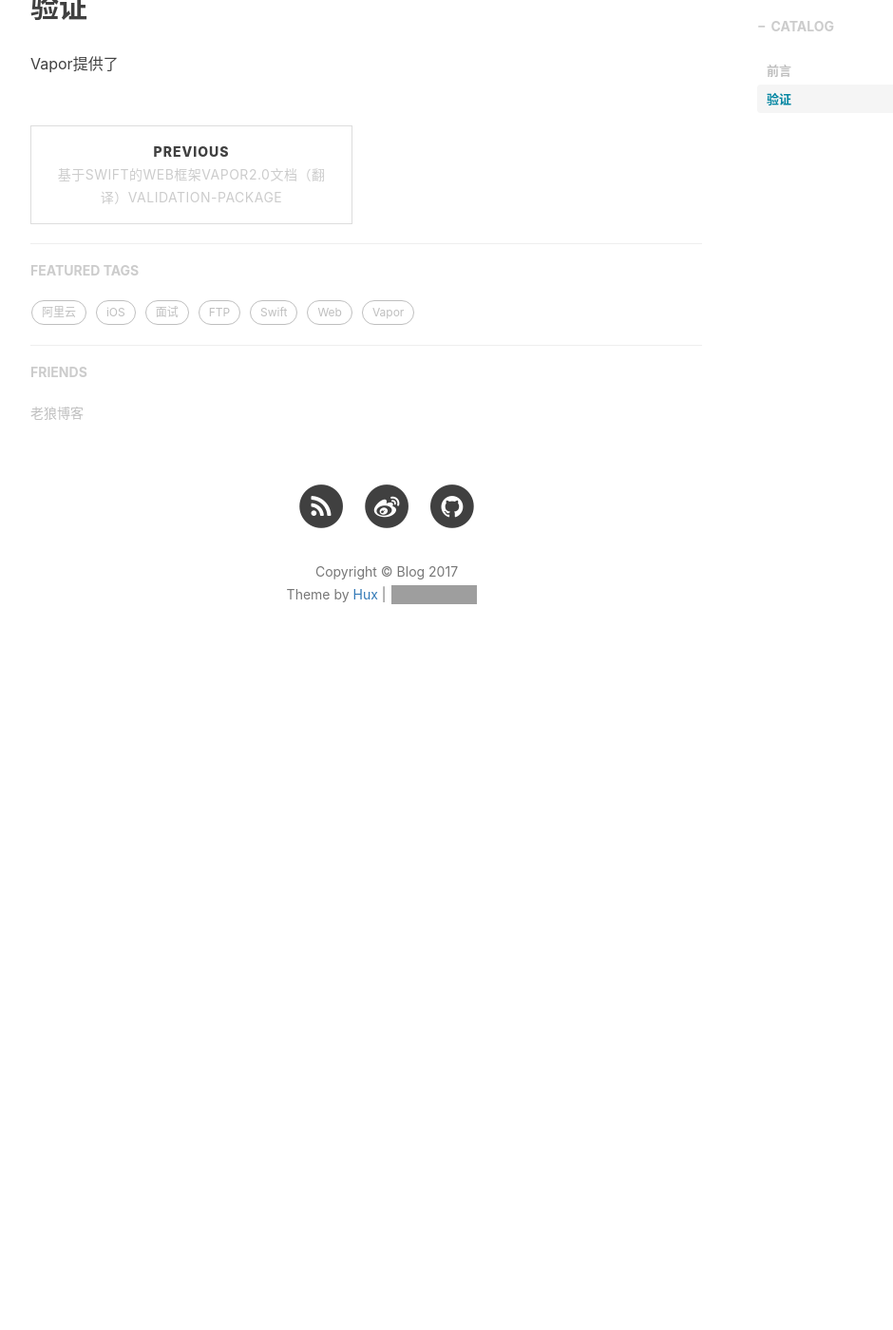
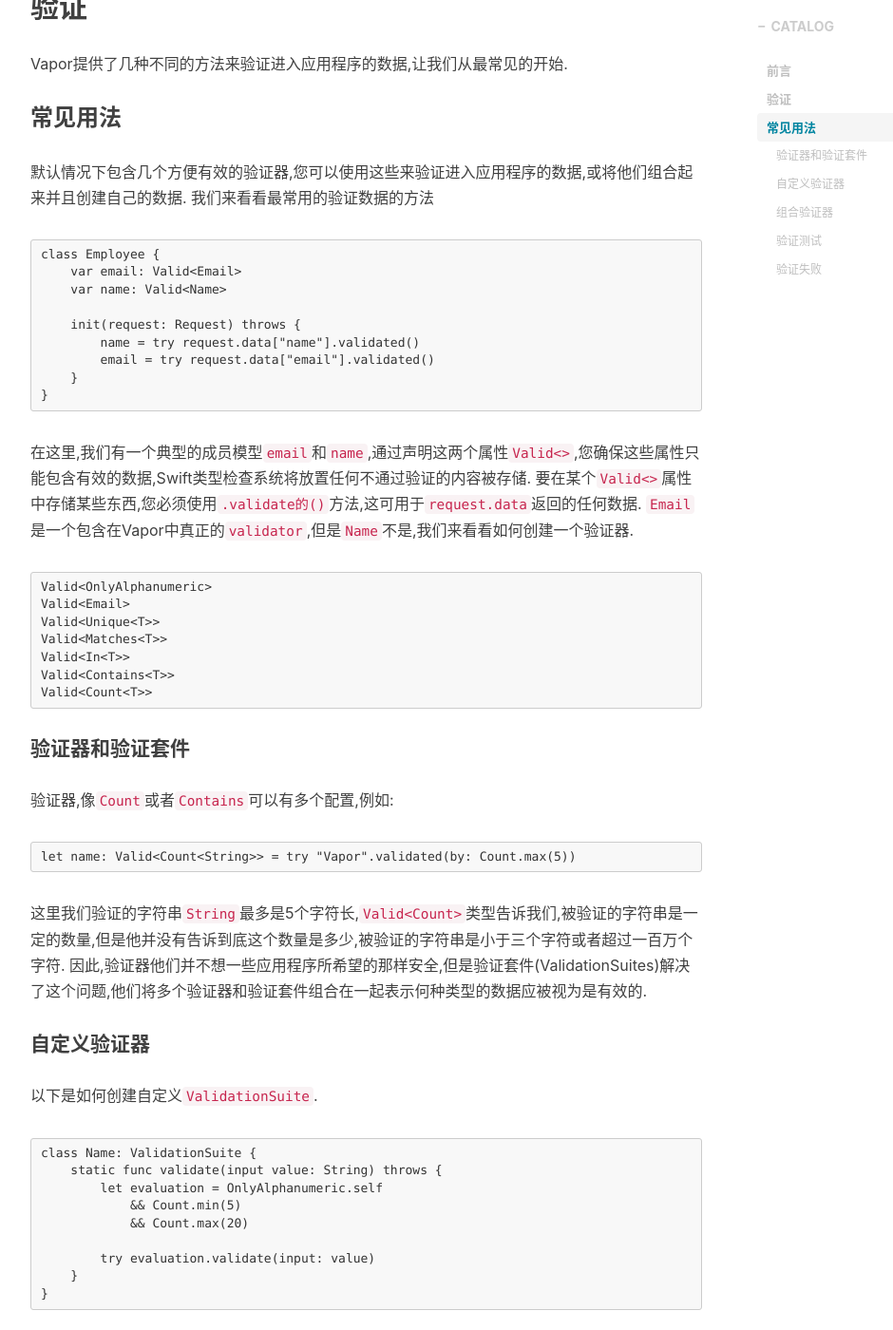
Before and after one commit to fandongtongxue/fandongtongxue.github.io, a Jekyll site: the page built from _posts/2017-08-22-iOS-SwiftVaporWeb30.markdown, in a window 1280 px wide and 1400 px high, scrolled down 940 px. Shown: the whole window at 95% size, without its empty margins (233-1173 px from the left). Built offline with Jekyll 4.4.1, drawn with Linux system fonts in a browser that asks for light colours; nearby versions of some CDN libraries; comment, search, counter and statistics services are not loaded; before the commit the page ends 1670 px from its top, so only the background shows below that; some of the changed text lies outside the part shown; grey boxes are pictures that could not be loaded.

Commit message:
添加新文章

````diff
--- a/_posts/2017-08-22-iOS-SwiftVaporWeb30.markdown
+++ b/_posts/2017-08-22-iOS-SwiftVaporWeb30.markdown
@@ -23,4 +23,81 @@ tags:
 >本章节可能包含过时的内容
 
 ## 验证
-Vapor提供了
+Vapor提供了几种不同的方法来验证进入应用程序的数据,让我们从最常见的开始.
+### 常见用法
+默认情况下包含几个方便有效的验证器,您可以使用这些来验证进入应用程序的数据,或将他们组合起来并且创建自己的数据.
+我们来看看最常用的验证数据的方法
+
+```
+class Employee {
+    var email: Valid<Email>
+    var name: Valid<Name>
+
+    init(request: Request) throws {
+        name = try request.data["name"].validated()
+        email = try request.data["email"].validated()
+    }
+}
+```
+在这里,我们有一个典型的成员模型`email`和`name`,通过声明这两个属性`Valid<>`,您确保这些属性只能包含有效的数据,Swift类型检查系统将放置任何不通过验证的内容被存储.
+要在某个`Valid<>`属性中存储某些东西,您必须使用`.validate的()`方法,这可用于`request.data`返回的任何数据.
+`Email`是一个包含在Vapor中真正的`validator`,但是`Name`不是,我们来看看如何创建一个验证器.
+
+```
+Valid<OnlyAlphanumeric>
+Valid<Email>
+Valid<Unique<T>>
+Valid<Matches<T>>
+Valid<In<T>>
+Valid<Contains<T>>
+Valid<Count<T>>
+```
+#### 验证器和验证套件
+验证器,像`Count`或者`Contains`可以有多个配置,例如:
+
+```
+let name: Valid<Count<String>> = try "Vapor".validated(by: Count.max(5))
+```
+这里我们验证的字符串`String`最多是5个字符长,`Valid<Count>`类型告诉我们,被验证的字符串是一定的数量,但是他并没有告诉到底这个数量是多少,被验证的字符串是小于三个字符或者超过一百万个字符.
+因此,验证器他们并不想一些应用程序所希望的那样安全,但是验证套件(ValidationSuites)解决了这个问题,他们将多个验证器和验证套件组合在一起表示何种类型的数据应被视为是有效的.
+#### 自定义验证器
+以下是如何创建自定义`ValidationSuite`.
+
+```
+class Name: ValidationSuite {
+    static func validate(input value: String) throws {
+        let evaluation = OnlyAlphanumeric.self
+            && Count.min(5)
+            && Count.max(20)
+
+        try evaluation.validate(input: value)
+    }
+}
+```
+你只需要实现一种方法,在这个方法中,使用其他验证器或逻辑来创建自定义验证器,这里我们定义一个`Name`只接受5到20个字母数字字符串.
+现在我们可以确定任何`Valid<Name>`类型的内容遵循这些规则.
+#### 组合验证器
+在`Name`验证器中,你可以看到`&&`被用来组合验证器,您可以使用`&&`以及`||`来将任意验证器组合起来,正如你使用`if`语句和布尔值一样使用.
+你也可以使用`!`来反转验证器.
+
+```
+let symbols = input.validated(by: !OnlyAlphanumeric.self)
+```
+#### 验证测试
+虽然`validated() throw`是最常用的验证方法,但还有另外两种.
+
+```
+let passed = input.passes(Count.min(5))
+let valid = try input.tested(Count.min(5))
+```
+`passes()`会返回一个布尔值来表示是否通过验证测试,如果没有用过验证,`tested()`将会抛出异常,但是不像`validated()`会返回`Valid<>`类型,`tested()`将会返回所调用项目的原始类型.
+#### 验证失败
+Vapor的验证中间件会自动捕获验证失败,但是你可以自己捕获或者对于某些特定失败类型自定义响应.
+
+```
+do {
+    //validation here
+} catch let error as ValidationErrorProtocol {
+    print(error.message)
+}
+```
````
